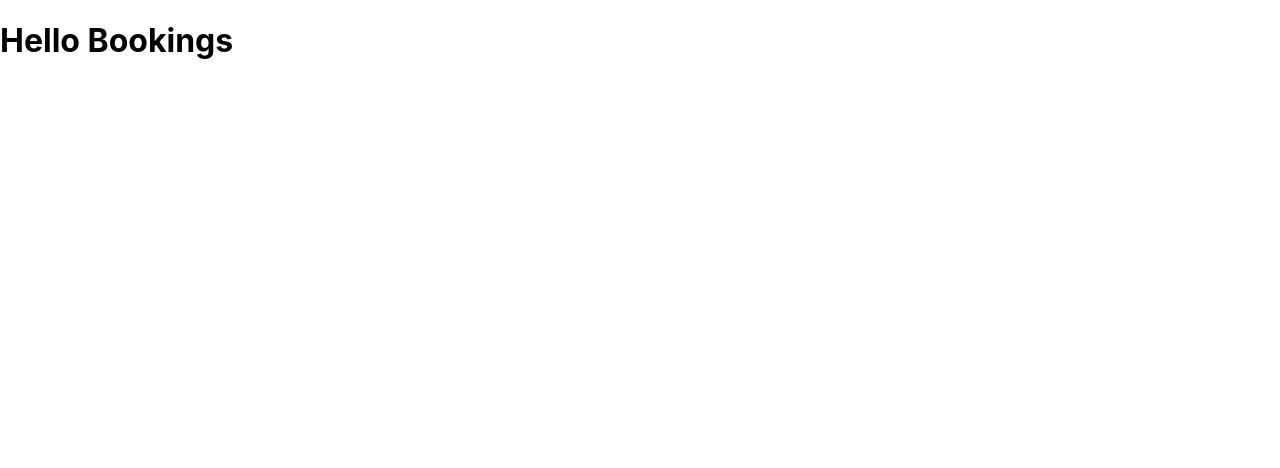
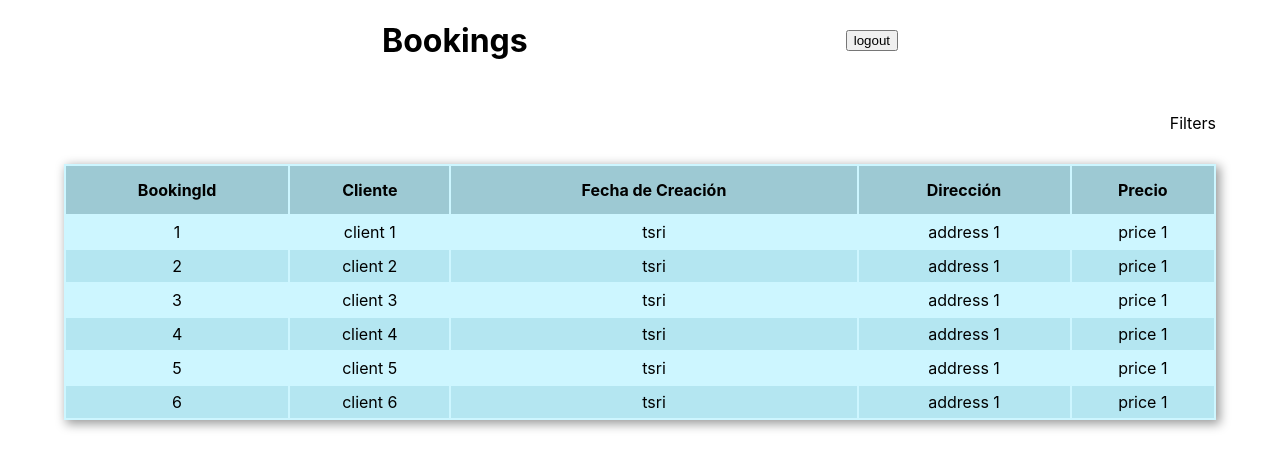
Before and after one commit to simonmontaggioni/tuten-test-react, a React (Create React App) app: page /bookings in a window 1280 px wide. Shown: the top 468 px of the page. Built offline with nearby package versions, Linux system fonts and the light colour scheme.

Commit message:
feat: Create the BookingsGrid component
  - Create the jsx and css files
  - Add the logic to show the data table
  - Refactor the Bookings page to use the new component

```diff
--- /dev/null
+++ b/src/components/BookingsGrid/BookingsGrid.css
@@ -0,0 +1,21 @@
+.table {
+  margin: auto;
+  background-color: rgb(205, 246, 255);
+  width: 100%;
+  text-align: center;
+  box-shadow: 3px 3px 10px 1px rgb(154, 155, 155);
+}
+
+.table-header tr {
+  background-color: rgb(157, 201, 211);
+  border: 1px solid rgb(59, 127, 143);
+  height: 3em;
+}
+
+.table-row:nth-child(even) {
+  background-color: rgb(180, 230, 241);
+}
+
+.table-row {
+  height: 2em;
+}
--- /dev/null
+++ b/src/components/BookingsGrid/BookingsGrid.jsx
@@ -0,0 +1,43 @@
+import "./BookingsGrid.css";
+
+const BookingsGrid = (props) => {
+  const Row = ({ id, client, date, address, price } = props) => {
+    return (
+      <tr className="table-row">
+        <td>{id}</td>
+        <td>{client}</td>
+        <td>{date}</td>
+        <td>{address}</td>
+        <td>{price}</td>
+      </tr>
+    );
+  };
+  const renderRows = props.rows.map((row) => {
+    return (
+      <Row
+        key={row.id}
+        id={row.id}
+        client={row.client}
+        date={row.date}
+        address={row.address}
+        price={row.price}
+      />
+    );
+  });
+  return (
+    <table className="table">
+      <thead className="table-header">
+        <tr className="table-header-row">
+          <th>BookingId</th>
+          <th>Cliente</th>
+          <th>Fecha de Creación</th>
+          <th>Dirección</th>
+          <th>Precio</th>
+        </tr>
+      </thead>
+      <tbody>{renderRows}</tbody>
+    </table>
+  );
+};
+
+export default BookingsGrid;
--- /dev/null
+++ b/src/pages/Bookings.css
@@ -0,0 +1,18 @@
+.bookings {
+  display: grid;
+  grid-template-columns: 90%;
+  grid-template-rows: 1fr 1fr auto;
+  justify-content: center;
+}
+
+.bookings-header {
+  display: flex;
+  justify-content: space-evenly;
+  align-items: center;
+}
+
+.bookings-filters {
+  display: flex;
+  justify-content: flex-end;
+  align-items: center;
+}
--- a/src/pages/Bookings.jsx
+++ b/src/pages/Bookings.jsx
@@ -1,7 +1,66 @@
 import React from "react";
+import BookingsGrid from "../components/BookingsGrid/BookingsGrid";
+
+import "./Bookings.css";
+
+const data = [
+  {
+    id: "1",
+    client: "client 1",
+    date: "tsri",
+    address: "address 1",
+    price: "price 1",
+  },
+  {
+    id: "2",
+    client: "client 2",
+    date: "tsri",
+    address: "address 1",
+    price: "price 1",
+  },
+  {
+    id: "3",
+    client: "client 3",
+    date: "tsri",
+    address: "address 1",
+    price: "price 1",
+  },
+  {
+    id: "4",
+    client: "client 4",
+    date: "tsri",
+    address: "address 1",
+    price: "price 1",
+  },
+  {
+    id: "5",
+    client: "client 5",
+    date: "tsri",
+    address: "address 1",
+    price: "price 1",
+  },
+  {
+    id: "6",
+    client: "client 6",
+    date: "tsri",
+    address: "address 1",
+    price: "price 1",
+  },
+];
 
 const Bookings = () => {
-  return <h1>Hello Bookings</h1>;
+  return (
+    <div className="bookings">
+      <header className="bookings-header">
+        <h1 className="bookings-title">Bookings</h1>
+        <button className="bookings-button">logout</button>
+      </header>
+      <div className="bookings-filters">Filters</div>
+      <div className="bookings-grid-wrapper">
+        <BookingsGrid rows={data} />
+      </div>
+    </div>
+  );
 };
 
 export default Bookings;
--- a/src/redux/reducers/User.js
+++ b/src/redux/reducers/User.js
@@ -1,7 +1,6 @@
 import { LOADING_TOKEN, SET_TOKEN, ERROR_TOKEN } from "../actions/ActionTypes";
 
 const User = (state = null, action) => {
-  console.log(action.payload);
   switch (action.type) {
     case SET_TOKEN:
       return {
```
